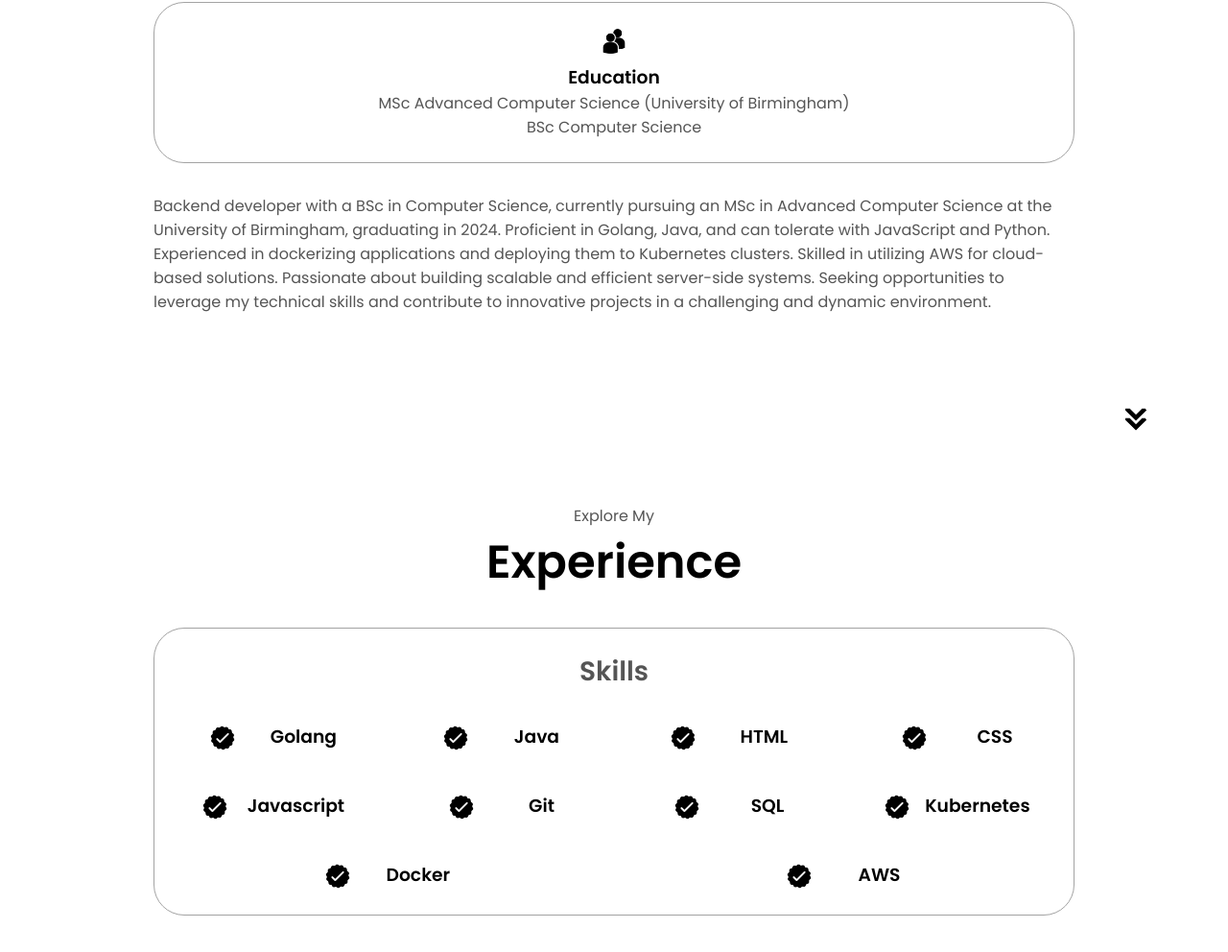
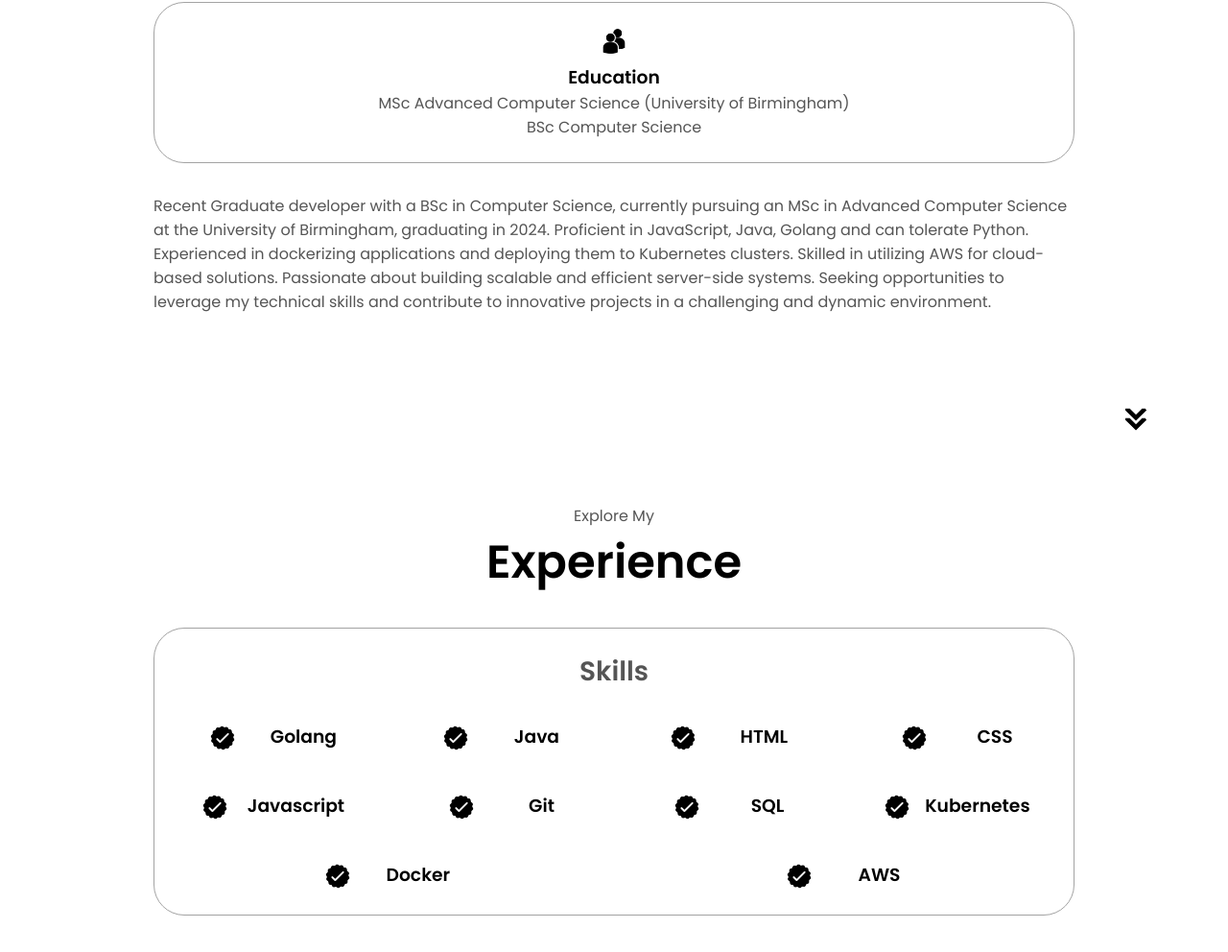
Before and after one commit to rohan03122001/Portfolio, a plain HTML site: page index.html in a window 1280 px wide. Shown: the part 1171-2163 px from the top of the page at 96% size. Drawn offline with Linux system fonts and the light colour scheme.

Commit message:
Update index.html

```diff
--- a/index.html
+++ b/index.html
@@ -89,7 +89,7 @@
           </div>
           <div class="text-container">
             <p>
-              Backend developer with a BSc in Computer Science, currently pursuing an MSc in Advanced Computer Science at the University of Birmingham, graduating in 2024. Proficient in Golang, Java, and can tolerate with JavaScript and Python. Experienced in dockerizing applications and deploying them to Kubernetes clusters. Skilled in utilizing AWS for cloud-based solutions. Passionate about building scalable and efficient server-side systems. Seeking opportunities to leverage my technical skills and contribute to innovative projects in a challenging and dynamic environment.
+              Recent Graduate developer with a BSc in Computer Science, currently pursuing an MSc in Advanced Computer Science at the University of Birmingham, graduating in 2024. Proficient in JavaScript, Java, Golang and can tolerate Python. Experienced in dockerizing applications and deploying them to Kubernetes clusters. Skilled in utilizing AWS for cloud-based solutions. Passionate about building scalable and efficient server-side systems. Seeking opportunities to leverage my technical skills and contribute to innovative projects in a challenging and dynamic environment.
             </p>
           </div>
         </div>
```
